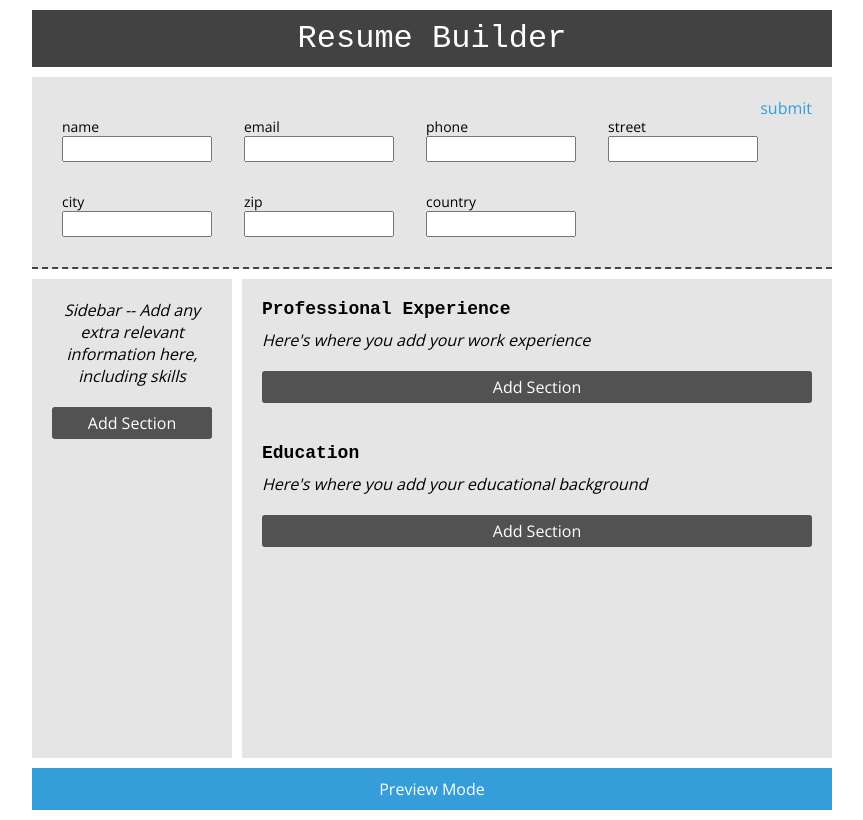
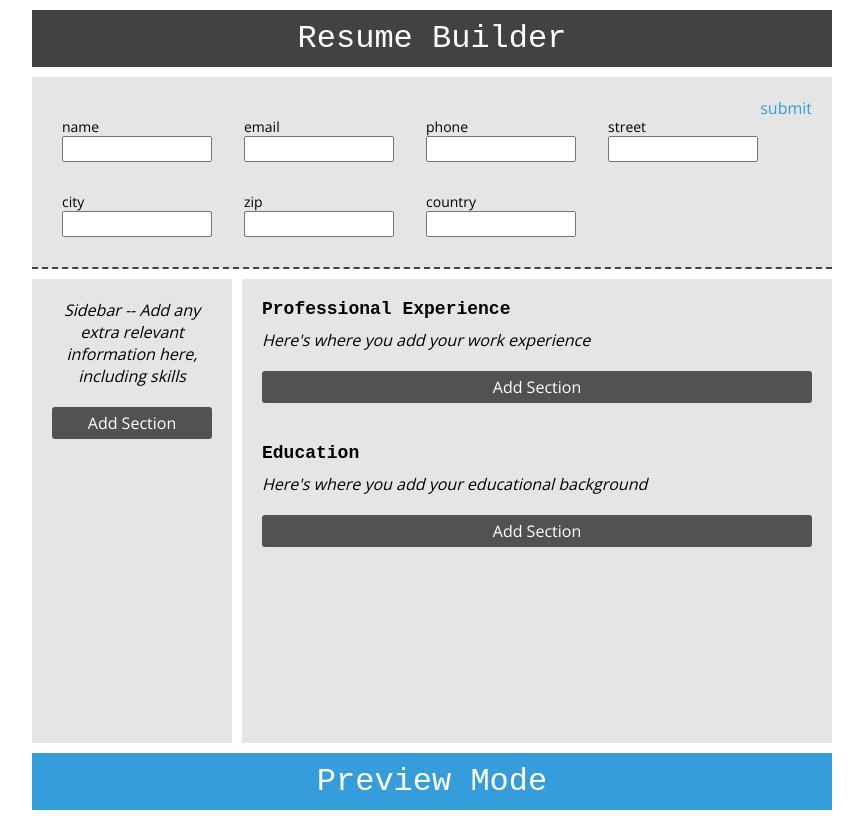
Before and after one commit to alinaalbrecht/resume-builder, a React (Create React App) app: page / in a window 1280 px wide. Shown: the whole page, without its empty margins (208-1071 px from the left). Built offline with nearby package versions, Linux system fonts and the light colour scheme; a web font is replaced by a local one.

Commit message:
style mode button

```diff
--- a/src/App.scss
+++ b/src/App.scss
@@ -61,6 +61,8 @@ article {
   border: none;
   background: $blue;
   padding: 10px 0;
+  font-family: $heading;
+  font-size: $large;
 }
 
 .button--edit {
```
